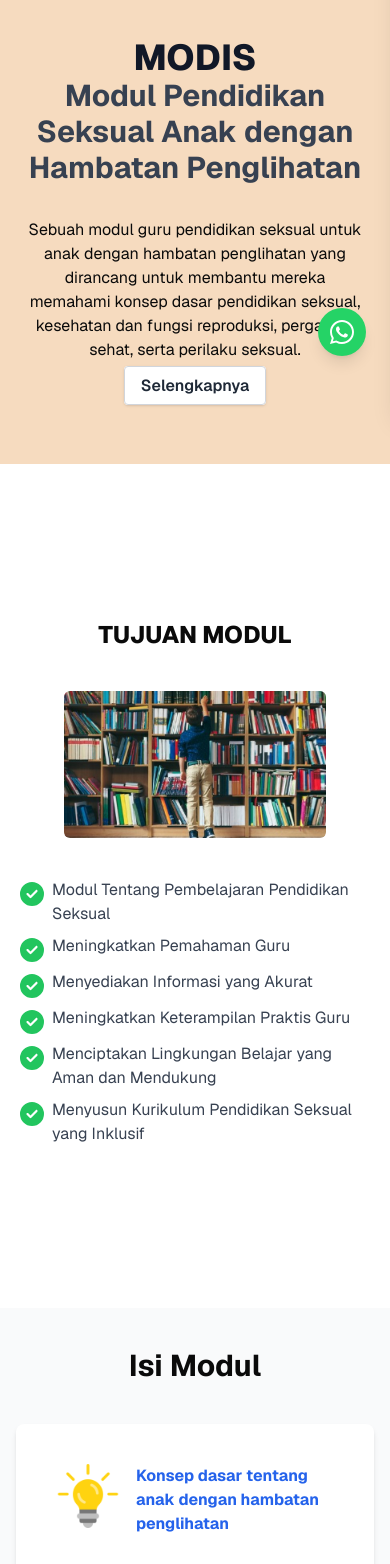
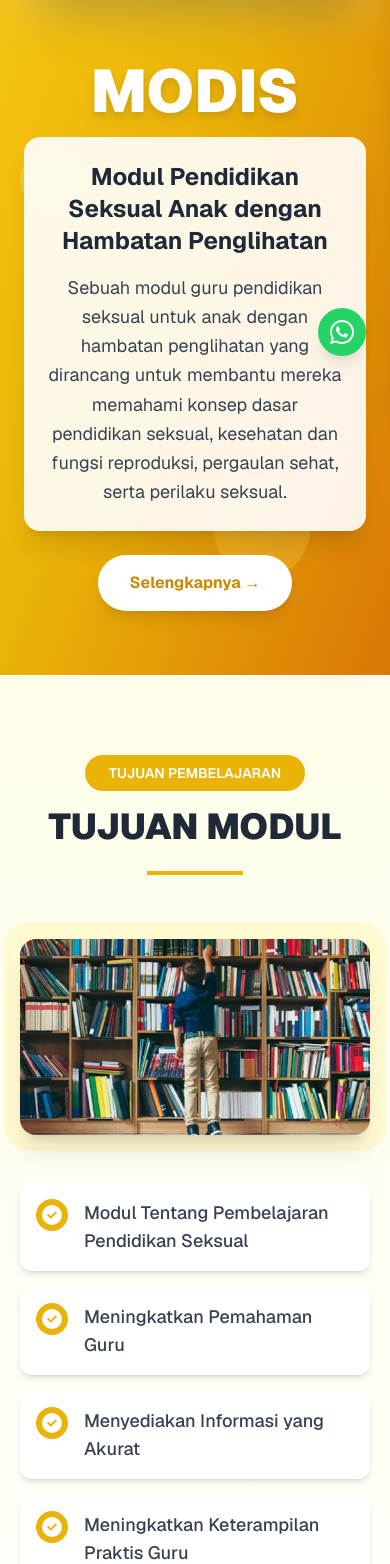
Before and after one commit to Anggi-anggoro/module-web, a Next.js app: page / in a window 390 px wide. Shown: the part 436-2000 px from the top of the page. Built offline with nearby package versions, Linux system fonts and the light colour scheme; no server answers; the database is empty.

Commit message:
redesign-landingpage

```diff
--- a/app/page.tsx
+++ b/app/page.tsx
@@ -1,6 +1,6 @@
-'use client'
+"use client";
 import CoverImage from "@/app/assets/cover-module.jpeg";
-import Hero from "@/app/assets/hero-kid.jpg"
+import Hero from "@/app/assets/hero-kid.jpg";
 import Image from "next/image";
 import Link from "next/link";
 import Bulp from "@/app/assets/bulb.png";
@@ -22,127 +22,305 @@ export default function Home() {
       const {
         data: { user },
       } = await supabase.auth.getUser();
-      setUser(user)
+      setUser(user);
     };
     fetchUser();
   }, []);
+
   return (
     <main className="min-h-screen flex flex-col items-center w-full">
-      <div className="w-full ">
+      <div className="w-full">
         <main className="">
-          <section className="px-6 py-8 bg-[#f6dbbf] relative overflow-hidden min-h-svh flex justify-center">
-            <div className="flex flex-col md:flex-row items-center justify-center gap-10 max-w-5xl">
-              <div className="md:w-1/2 flex justify-center items-center">
+          {/* Hero Section with Yellow Gradient */}
+          <section className="px-6 py-16 bg-gradient-to-br from-yellow-400 via-yellow-500 to-amber-600 relative overflow-hidden min-h-screen flex justify-center items-center">
+            {/* Decorative elements */}
+            <div className="absolute top-10 left-10 w-32 h-32 bg-yellow-300 rounded-full opacity-20 animate-pulse"></div>
+            <div className="absolute bottom-20 right-20 w-24 h-24 bg-amber-300 rounded-full opacity-30 animate-bounce"></div>
+            <div className="absolute top-1/2 left-5 w-16 h-16 bg-yellow-200 rounded-full opacity-25"></div>
+
+            <div className="flex flex-col lg:flex-row items-center justify-center gap-16 max-w-7xl relative z-10">
+              <div className="lg:w-1/2 flex justify-center items-center">
+                <div className="relative">
+                  <div className="absolute -inset-4 bg-white/20 rounded-2xl blur-xl"></div>
                   <Image
                     src={CoverImage}
                     alt="cover"
                     width={800}
                     height={800}
-                  className="object-contain rounded-md"
+                    className="relative object-contain rounded-2xl shadow-2xl border-4 border-white/30"
                     priority
                   />
                 </div>
-              <div className="md:w-1/2 text-center md:text-left">
-                <h1 className="text-4xl md:text-6xl font-extrabold text-gray-900">
+              </div>
+              <div className="lg:w-1/2 text-center lg:text-left space-y-6">
+                <div className="space-y-4">
+                  <h1 className="text-6xl lg:text-8xl font-black text-white drop-shadow-lg">
                     MODIS
                   </h1>
-                <h2 className="text-3xl md:text-3xl text-gray-700 font-bold pb-8">
+                  <div className="bg-white/90 backdrop-blur-sm rounded-2xl p-6 shadow-xl">
+                    <h2 className="text-2xl lg:text-3xl text-gray-800 font-bold mb-4">
                       Modul Pendidikan Seksual Anak dengan Hambatan Penglihatan
                     </h2>
-                <p className="pb-3">
-                  Sebuah modul guru pendidikan seksual untuk anak dengan hambatan penglihatan yang dirancang untuk membantu mereka memahami konsep dasar pendidikan seksual, kesehatan dan fungsi reproduksi, pergaulan sehat, serta perilaku seksual.
+                    <p className="text-gray-700 text-lg leading-relaxed">
+                      Sebuah modul guru pendidikan seksual untuk anak dengan
+                      hambatan penglihatan yang dirancang untuk membantu mereka
+                      memahami konsep dasar pendidikan seksual, kesehatan dan
+                      fungsi reproduksi, pergaulan sehat, serta perilaku
+                      seksual.
                     </p>
-                <Link onClick={(e)=>ScrollToId("selengkapnya",e)} href="#selengkapnya" className="bg-white border border-gray-300 text-gray-800 font-semibold py-2 px-4 rounded shadow hover:bg-gray-100 transition duration-300">
-                  Selengkapnya
+                  </div>
+                </div>
+                <Link
+                  onClick={(e) => ScrollToId("selengkapnya", e)}
+                  href="#selengkapnya"
+                  className="inline-block bg-white text-yellow-600 font-bold py-4 px-8 rounded-full shadow-lg hover:bg-yellow-50 hover:shadow-xl transform hover:scale-105 transition-all duration-300"
+                >
+                  Selengkapnya →
                 </Link>
               </div>
             </div>
           </section>
-          <section className="p-5 sm:p-20 min-h-svh flex flex-col items-center justify-center">
-            <h1 className="text-3xl max-sm:text-2xl md:text-4xl mb-10 md:mb-20 font-extrabold">TUJUAN MODUL</h1>
-            <div className="flex flex-col-reverse md:flex-row max-w-5xl items-start gap-x-6">
-              <div className="w-full md:w-1/2">
-                <ul className="text-gray-700 text-base md:text-xl">
-                  <li className="mb-2 flex items-start gap-x-2">
-                    <svg className="w-6 h-6 flex-shrink-0 fill-green-500 mt-1" xmlns="http://www.w3.org/2000/svg" viewBox="0 0 512 512"><path d="M256 512A256 256 0 1 0 256 0a256 256 0 1 0 0 512zM369 209L241 337c-9.4 9.4-24.6 9.4-33.9 0l-64-64c-9.4-9.4-9.4-24.6 0-33.9s24.6-9.4 33.9 0l47 47L335 175c9.4-9.4 24.6-9.4 33.9 0s9.4 24.6 0 33.9z" /></svg>Modul Tentang Pembelajaran Pendidikan Seksual</li>
-                  <li className="mb-2 flex items-start gap-x-2">
-                    <svg className="w-6 h-6 flex-shrink-0 fill-green-500 mt-1" xmlns="http://www.w3.org/2000/svg" viewBox="0 0 512 512"><path d="M256 512A256 256 0 1 0 256 0a256 256 0 1 0 0 512zM369 209L241 337c-9.4 9.4-24.6 9.4-33.9 0l-64-64c-9.4-9.4-9.4-24.6 0-33.9s24.6-9.4 33.9 0l47 47L335 175c9.4-9.4 24.6-9.4 33.9 0s9.4 24.6 0 33.9z" /></svg>Meningkatkan Pemahaman Guru</li>
-                  <li className="mb-2 flex items-start gap-x-2">
-                    <svg className="w-6 h-6 flex-shrink-0 fill-green-500 mt-1" xmlns="http://www.w3.org/2000/svg" viewBox="0 0 512 512"><path d="M256 512A256 256 0 1 0 256 0a256 256 0 1 0 0 512zM369 209L241 337c-9.4 9.4-24.6 9.4-33.9 0l-64-64c-9.4-9.4-9.4-24.6 0-33.9s24.6-9.4 33.9 0l47 47L335 175c9.4-9.4 24.6-9.4 33.9 0s9.4 24.6 0 33.9z" /></svg>Menyediakan Informasi yang Akurat</li>
-                  <li className="mb-2 flex items-start gap-x-2">
-                    <svg className="w-6 h-6 flex-shrink-0 fill-green-500 mt-1" xmlns="http://www.w3.org/2000/svg" viewBox="0 0 512 512"><path d="M256 512A256 256 0 1 0 256 0a256 256 0 1 0 0 512zM369 209L241 337c-9.4 9.4-24.6 9.4-33.9 0l-64-64c-9.4-9.4-9.4-24.6 0-33.9s24.6-9.4 33.9 0l47 47L335 175c9.4-9.4 24.6-9.4 33.9 0s9.4 24.6 0 33.9z" /></svg>Meningkatkan Keterampilan Praktis Guru</li>
-                  <li className="mb-2 flex items-start gap-x-2">
-                    <svg className="w-6 h-6 flex-shrink-0 fill-green-500 mt-1" xmlns="http://www.w3.org/2000/svg" viewBox="0 0 512 512"><path d="M256 512A256 256 0 1 0 256 0a256 256 0 1 0 0 512zM369 209L241 337c-9.4 9.4-24.6 9.4-33.9 0l-64-64c-9.4-9.4-9.4-24.6 0-33.9s24.6-9.4 33.9 0l47 47L335 175c9.4-9.4 24.6-9.4 33.9 0s9.4 24.6 0 33.9z" /></svg>Menciptakan Lingkungan Belajar yang Aman dan Mendukung</li>
-                  <li className="mb-2 flex items-start gap-x-2">
-                    <svg className="w-6 h-6 flex-shrink-0 fill-green-500 mt-1" xmlns="http://www.w3.org/2000/svg" viewBox="0 0 512 512"><path d="M256 512A256 256 0 1 0 256 0a256 256 0 1 0 0 512zM369 209L241 337c-9.4 9.4-24.6 9.4-33.9 0l-64-64c-9.4-9.4-9.4-24.6 0-33.9s24.6-9.4 33.9 0l47 47L335 175c9.4-9.4 24.6-9.4 33.9 0s9.4 24.6 0 33.9z" /></svg>Menyusun Kurikulum Pendidikan Seksual yang Inklusif</li>
+
+          {/* Module Goals Section */}
+          <section className="py-20 px-5 min-h-screen flex flex-col items-center justify-center bg-gradient-to-b from-yellow-50 to-white">
+            <div className="max-w-6xl w-full">
+              <div className="text-center mb-16">
+                <div className="inline-block bg-yellow-500 text-white px-6 py-2 rounded-full text-sm font-semibold mb-4">
+                  TUJUAN PEMBELAJARAN
+                </div>
+                <h1 className="text-4xl lg:text-6xl font-black text-gray-800 mb-6">
+                  TUJUAN MODUL
+                </h1>
+                <div className="w-24 h-1 bg-yellow-500 mx-auto"></div>
+              </div>
+
+              <div className="flex flex-col lg:flex-row items-center gap-12">
+                <div className="lg:w-1/2 relative">
+                  <div className="absolute -inset-4 bg-yellow-200 rounded-3xl opacity-30"></div>
+                  <Image
+                    src={Hero}
+                    alt="hero"
+                    className="relative w-full h-auto object-cover rounded-2xl shadow-xl"
+                  />
+                </div>
+
+                <div className="lg:w-1/2 space-y-4">
+                  <ul className="space-y-4">
+                    {[
+                      "Modul Tentang Pembelajaran Pendidikan Seksual",
+                      "Meningkatkan Pemahaman Guru",
+                      "Menyediakan Informasi yang Akurat",
+                      "Meningkatkan Keterampilan Praktis Guru",
+                      "Menciptakan Lingkungan Belajar yang Aman dan Mendukung",
+                      "Menyusun Kurikulum Pendidikan Seksual yang Inklusif",
+                    ].map((item, index) => (
+                      <li
+                        key={index}
+                        className="flex items-start gap-4 p-4 bg-white rounded-xl shadow-md hover:shadow-lg transition-all duration-300 hover:translate-x-2"
+                      >
+                        <div className="flex-shrink-0 w-8 h-8 bg-yellow-500 rounded-full flex items-center justify-center">
+                          <svg
+                            className="w-5 h-5 text-white"
+                            xmlns="http://www.w3.org/2000/svg"
+                            viewBox="0 0 512 512"
+                          >
+                            <path
+                              fill="currentColor"
+                              d="M256 512A256 256 0 1 0 256 0a256 256 0 1 0 0 512zM369 209L241 337c-9.4 9.4-24.6 9.4-33.9 0l-64-64c-9.4-9.4-9.4-24.6 0-33.9s24.6-9.4 33.9 0l47 47L335 175c9.4-9.4 24.6-9.4 33.9 0s9.4 24.6 0 33.9z"
+                            />
+                          </svg>
+                        </div>
+                        <span className="text-gray-700 text-lg font-medium">
+                          {item}
+                        </span>
+                      </li>
+                    ))}
                   </ul>
-              </div>
-              <Image src={Hero} alt="hero" className="w-3/4 mb-10 mx-auto h-auto object-cover rounded-md" />
-            </div>
-          </section>
-          <section className="min-h-svh bg-gray-50 ">
-            <div className="py-10 px-4 md:px-8">
-              <h2 className="text-3xl font-bold text-center mb-10">Isi Modul</h2>
-              <div className="grid grid-cols-1 md:grid-cols-2 gap-5 sm:gap-6 max-w-5xl mx-auto">
-                <div className="flex flex-col gap-5 sm:gap-10">
-                  <div className="flex items-start bg-white p-10 rounded-lg shadow-md hover:shadow-lg transition">
-                    <div className="flex-shrink-0">
-                      <Image alt="" src={Bulp} sizes="64" className="w-16 h-16 object-contain" />
-                    </div>
-                    <div className="ml-4">
-                      <h3 className="text-base md:text-xl font-bold text-blue-600 mb-2">Konsep dasar tentang anak dengan hambatan penglihatan</h3>
-                    </div>
-                  </div>
-                  <div className="flex items-start bg-white p-10 rounded-lg shadow-md hover:shadow-lg transition">
-                    <div className="flex-shrink-0">
-                      <Image alt="" src={OpenedBook} sizes="64" className="w-16 h-16 object-contain" />
-                    </div>
-                    <div className="ml-4">
-                      <h3 className="text-base md:text-xl font-bold text-blue-600 mb-2">Pendidikan seksual bagi anak dengan hambatan penglihatan</h3>
                 </div>
               </div>
             </div>
-                <div className="md:mt-16 flex flex-col gap-5 sm:gap-10">
-                  <div className="flex items-start bg-white p-10 rounded-lg shadow-md hover:shadow-lg transition">
-                    <div className="flex-shrink-0">
-                      <Image alt="" src={Notes} sizes="64" className="w-16 h-16 object-contain" />
+          </section>
+
+          {/* Module Content Section */}
+          <section className="min-h-screen bg-gradient-to-br from-yellow-500 via-amber-500 to-orange-500 relative overflow-hidden">
+            {/* Background decorations */}
+            <div className="absolute top-0 left-0 w-full h-full">
+              <div className="absolute top-20 left-20 w-40 h-40 bg-white/10 rounded-full"></div>
+              <div className="absolute bottom-40 right-10 w-60 h-60 bg-white/5 rounded-full"></div>
+              <div className="absolute top-1/2 right-1/3 w-32 h-32 bg-yellow-300/20 rounded-full"></div>
             </div>
-                    <div className="ml-4">
-                      <h3 className="text-base md:text-xl font-bold text-blue-600 mb-2">Prosedur pembelajaran pendidikan seksual bagi anak dengan hambatan penglihatan</h3>
+
+            <div className="relative z-10 py-20 px-4 md:px-8">
+              <div className="text-center mb-16">
+                <div className="inline-block bg-white text-yellow-600 px-6 py-2 rounded-full text-sm font-semibold mb-4">
+                  KONTEN PEMBELAJARAN
+                </div>
+                <h2 className="text-4xl lg:text-5xl font-black text-white mb-6">
+                  Isi Modul
+                </h2>
+                <div className="w-24 h-1 bg-white mx-auto"></div>
+              </div>
+
+              <div className="grid grid-cols-1 lg:grid-cols-2 gap-8 max-w-6xl mx-auto">
+                <div className="space-y-8">
+                  <div className="group">
+                    <div className="flex items-start bg-white/95 backdrop-blur-sm p-8 rounded-2xl shadow-xl hover:shadow-2xl transition-all duration-300 hover:-translate-y-2">
+                      <div className="flex-shrink-0 p-4 bg-yellow-100 rounded-2xl group-hover:bg-yellow-200 transition-colors">
+                        <Image
+                          alt=""
+                          src={Bulp}
+                          sizes="64"
+                          className="w-12 h-12 object-contain"
+                        />
+                      </div>
+                      <div className="ml-6">
+                        <h3 className="text-xl font-bold text-gray-800 mb-2 group-hover:text-yellow-600 transition-colors">
+                          Konsep dasar tentang anak dengan hambatan penglihatan
+                        </h3>
+                        <div className="w-full h-1 bg-yellow-500 rounded-full transform scale-x-0 group-hover:scale-x-100 transition-transform origin-left"></div>
                       </div>
                     </div>
-                  <div className="flex items-start bg-white p-10 rounded-lg shadow-md hover:shadow-lg transition">
-                    <div className="flex-shrink-0">
-                      <Image alt="" src={Target} sizes="64" className="w-16 h-16 object-contain" />
                   </div>
-                    <div className="ml-4">
-                      <h3 className="text-base md:text-xl font-bold text-blue-600 mb-2">Tujuan, metode, media, dan evaluasi pembelajaran pendidikan seksual </h3>
+
+                  <div className="group">
+                    <div className="flex items-start bg-white/95 backdrop-blur-sm p-8 rounded-2xl shadow-xl hover:shadow-2xl transition-all duration-300 hover:-translate-y-2">
+                      <div className="flex-shrink-0 p-4 bg-yellow-100 rounded-2xl group-hover:bg-yellow-200 transition-colors">
+                        <Image
+                          alt=""
+                          src={OpenedBook}
+                          sizes="64"
+                          className="w-12 h-12 object-contain"
+                        />
+                      </div>
+                      <div className="ml-6">
+                        <h3 className="text-xl font-bold text-gray-800 mb-2 group-hover:text-yellow-600 transition-colors">
+                          Pendidikan seksual bagi anak dengan hambatan
+                          penglihatan
+                        </h3>
+                        <div className="w-full h-1 bg-yellow-500 rounded-full transform scale-x-0 group-hover:scale-x-100 transition-transform origin-left"></div>
+                      </div>
+                    </div>
+                  </div>
+                </div>
+
+                <div className="lg:mt-16 space-y-8">
+                  <div className="group">
+                    <div className="flex items-start bg-white/95 backdrop-blur-sm p-8 rounded-2xl shadow-xl hover:shadow-2xl transition-all duration-300 hover:-translate-y-2">
+                      <div className="flex-shrink-0 p-4 bg-yellow-100 rounded-2xl group-hover:bg-yellow-200 transition-colors">
+                        <Image
+                          alt=""
+                          src={Notes}
+                          sizes="64"
+                          className="w-12 h-12 object-contain"
+                        />
+                      </div>
+                      <div className="ml-6">
+                        <h3 className="text-xl font-bold text-gray-800 mb-2 group-hover:text-yellow-600 transition-colors">
+                          Prosedur pembelajaran pendidikan seksual bagi anak
+                          dengan hambatan penglihatan
+                        </h3>
+                        <div className="w-full h-1 bg-yellow-500 rounded-full transform scale-x-0 group-hover:scale-x-100 transition-transform origin-left"></div>
+                      </div>
+                    </div>
+                  </div>
+
+                  <div className="group">
+                    <div className="flex items-start bg-white/95 backdrop-blur-sm p-8 rounded-2xl shadow-xl hover:shadow-2xl transition-all duration-300 hover:-translate-y-2">
+                      <div className="flex-shrink-0 p-4 bg-yellow-100 rounded-2xl group-hover:bg-yellow-200 transition-colors">
+                        <Image
+                          alt=""
+                          src={Target}
+                          sizes="64"
+                          className="w-12 h-12 object-contain"
+                        />
+                      </div>
+                      <div className="ml-6">
+                        <h3 className="text-xl font-bold text-gray-800 mb-2 group-hover:text-yellow-600 transition-colors">
+                          Tujuan, metode, media, dan evaluasi pembelajaran
+                          pendidikan seksual
+                        </h3>
+                        <div className="w-full h-1 bg-yellow-500 rounded-full transform scale-x-0 group-hover:scale-x-100 transition-transform origin-left"></div>
+                      </div>
                     </div>
                   </div>
                 </div>
               </div>
             </div>
           </section>
-          <section className="p-20 bg-[#f6dbbf] flex flex-col items-center justify-center">
-            <div className="flex flex-col max-w-5xl items-center gap-y-6">
-              <p id="selengkapnya">
-                Daftarkan akun Anda untuk mendapatkan akses ke modul pendidikan seksual ini. Dengan mendaftar, Anda akan mendapatkan pembaruan terbaru dan akses ke materi tambahan yang akan membantu Anda dalam mengajar pendidikan seksual kepada anak-anak.
+
+          {/* CTA Section */}
+          <section className="py-20 px-6 bg-gradient-to-r from-yellow-400 via-yellow-500 to-amber-500 flex flex-col items-center justify-center relative overflow-hidden">
+            {/* Background Pattern */}
+            <div className="absolute inset-0 opacity-10">
+              <div className="absolute top-10 left-10 w-20 h-20 border-4 border-white rounded-full"></div>
+              <div className="absolute top-40 right-20 w-16 h-16 border-4 border-white rounded-full"></div>
+              <div className="absolute bottom-20 left-1/4 w-12 h-12 border-4 border-white rounded-full"></div>
+              <div className="absolute bottom-40 right-1/3 w-24 h-24 border-4 border-white rounded-full"></div>
+            </div>
+
+            <div className="flex flex-col max-w-4xl items-center gap-y-8 text-center relative z-10">
+              <div className="bg-white/20 backdrop-blur-sm rounded-3xl p-8 shadow-2xl">
+                <h2 className="text-3xl lg:text-4xl font-black text-white mb-6">
+                  Siap Memulai Perjalanan Pembelajaran?
+                </h2>
+                <p
+                  id="selengkapnya"
+                  className="text-white/90 text-lg lg:text-xl leading-relaxed"
+                >
+                  Daftarkan akun Anda untuk mendapatkan akses ke modul
+                  pendidikan seksual ini. Dengan mendaftar, Anda akan
+                  mendapatkan pembaruan terbaru dan akses ke materi tambahan
+                  yang akan membantu Anda dalam mengajar pendidikan seksual
+                  kepada anak-anak.
                 </p>
+              </div>
+
+              <div className="flex flex-col sm:flex-row gap-4">
                 {user ? (
-              <Link href="/module" className="bg-orange-100 border border-gray-300 text-gray-800 font-semibold py-2 px-4 rounded shadow-lg hover:bg-gray-100 transition duration-300 ml-4">
-                Akses Modul
+                  <Link
+                    href="/module"
+                    className="bg-white text-yellow-600 font-bold py-4 px-8 rounded-full shadow-xl hover:bg-yellow-50 hover:shadow-2xl transform hover:scale-105 transition-all duration-300 flex items-center gap-2"
+                  >
+                    <span>Akses Modul</span>
+                    <svg
+                      className="w-5 h-5"
+                      fill="none"
+                      stroke="currentColor"
+                      viewBox="0 0 24 24"
+                    >
+                      <path
+                        strokeLinecap="round"
+                        strokeLinejoin="round"
+                        strokeWidth={2}
+                        d="M13 7l5 5m0 0l-5 5m5-5H6"
+                      />
+                    </svg>
                   </Link>
                 ) : (
-                <Link href="/auth/sign-up" className="bg-orange-100 border border-gray-300 text-gray-800 font-semibold py-2 px-4 rounded shadow-lg hover:bg-gray-100 transition duration-300 ml-4">
-                Daftar Sekarang
+                  <Link
+                    href="/auth/sign-up"
+                    className="bg-white text-yellow-600 font-bold py-4 px-8 rounded-full shadow-xl hover:bg-yellow-50 hover:shadow-2xl transform hover:scale-105 transition-all duration-300 flex items-center gap-2"
+                  >
+                    <span>Daftar Sekarang</span>
+                    <svg
+                      className="w-5 h-5"
+                      fill="none"
+                      stroke="currentColor"
+                      viewBox="0 0 24 24"
+                    >
+                      <path
+                        strokeLinecap="round"
+                        strokeLinejoin="round"
+                        strokeWidth={2}
+                        d="M13 7l5 5m0 0l-5 5m5-5H6"
+                      />
+                    </svg>
                   </Link>
-                )
-              }
+                )}
+              </div>
             </div>
           </section>
-
         </main>
-
       </div>
     </main>
   );
```
Also changed, not shown: app/layout.tsx (+8 -20 lines), components/footer.tsx (added, +15 -0 lines). Lines whose indentation alone changed are shown as unchanged.
